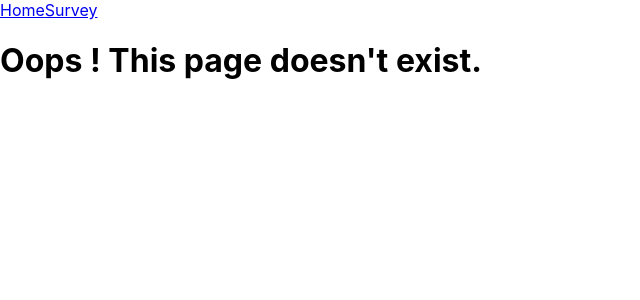
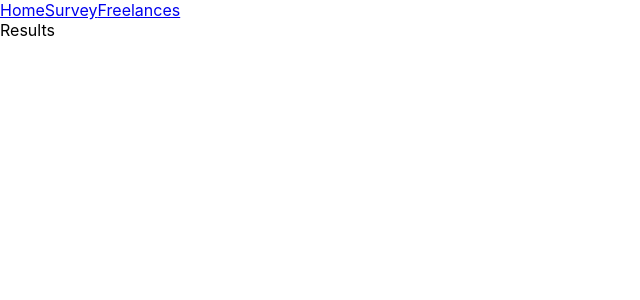
Before and after one commit to YoannAsl/Shiny-Agency, a React (Vite) app: page /results in a window 1280 px wide. Shown: the top 300 px of the page, without its empty margins (0-640 px from the left). Built offline with nearby package versions, Linux system fonts and the light colour scheme.

Commit message:
Added Freelances and Results pages

```diff
--- a/src/components/Header.tsx
+++ b/src/components/Header.tsx
@@ -5,6 +5,7 @@ const Header = () => {
         <nav>
             <Link to='/'>Home</Link>
             <Link to='/survey/42'>Survey</Link>
+            <Link to='/freelances'>Freelances</Link>
         </nav>
     );
 };
--- a/src/main.tsx
+++ b/src/main.tsx
@@ -7,6 +7,8 @@ import Home from './pages/Home';
 import Survey from './pages/Survey';
 import Header from './components/Header';
 import Error from './pages/Error';
+import Results from './pages/Results';
+import Freelances from './pages/Freelances';
 
 ReactDOM.render(
     <React.StrictMode>
@@ -19,6 +21,12 @@ ReactDOM.render(
                 <Route path='/survey/:questionNumber'>
                     <Survey />
                 </Route>
+                <Route path='/results'>
+                    <Results />
+                </Route>
+                <Route path='/freelances'>
+                    <Freelances />
+                </Route>
                 <Route>
                     <Error />
                 </Route>
--- /dev/null
+++ b/src/pages/Freelances.tsx
@@ -0,0 +1,5 @@
+const Freelances = () => {
+    return <div>Freelances</div>;
+};
+
+export default Freelances;
--- /dev/null
+++ b/src/pages/Results.tsx
@@ -0,0 +1,5 @@
+const Results = () => {
+    return <div>Results</div>;
+};
+
+export default Results;
```
